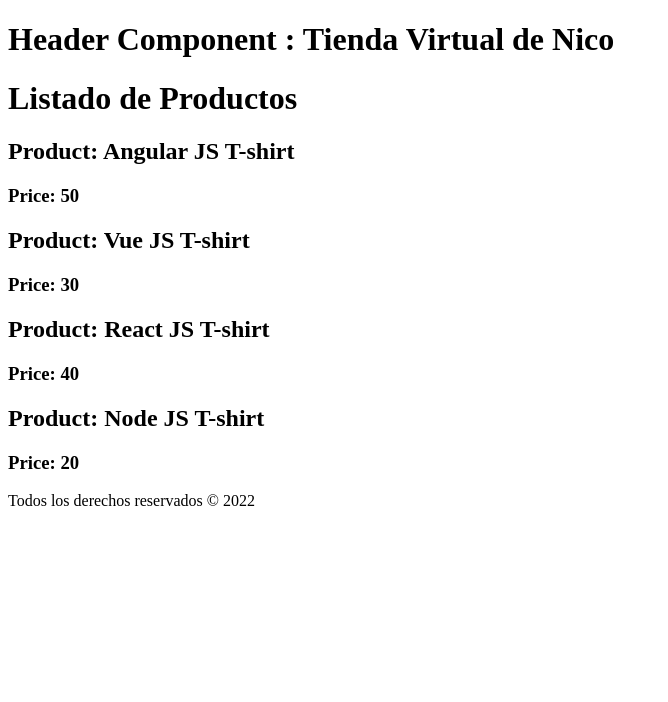
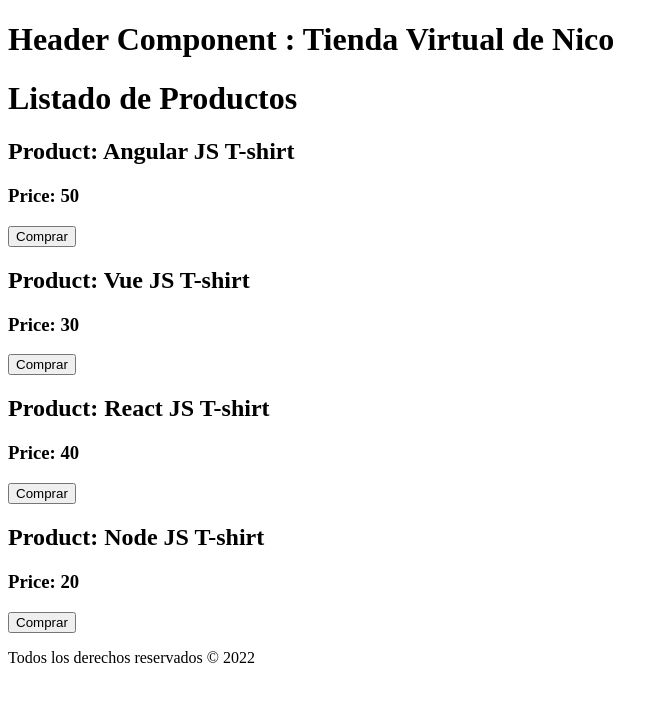
Before and after one commit to niklauspalerme/React_Intro, a React (Create React App) app: page / in a window 1280 px wide. Shown: the top 702 px of the page, without its empty margins (0-668 px from the left). Built offline with nearby package versions, Linux system fonts and the light colour scheme.

Commit message:
42) Eventos en React
Creamo un button con un evento "onClick" . Estos eventos utilizan una función para que funionen. Se creo una función "seleccionarProducto

```diff
--- a/src/components/Producto.jsx
+++ b/src/components/Producto.jsx
@@ -11,12 +11,19 @@ import React from 'react';
 
 const Producto = ({product}) => {
 
-    const {name,price} = product
+    const {name,price,id} = product
+
+    const seleccionarProducto = (id) =>{
+        console.log(`Comprando el producto con ID: ${id}`);
+    }
 
     return(
        <div>
            <h2>Product: {name}</h2>
            <h3>Price: {price}</h3>
+           <button type='button' onClick={()=>seleccionarProducto(id)}>
+                Comprar
+           </button>
        </div>
     )
 
```
